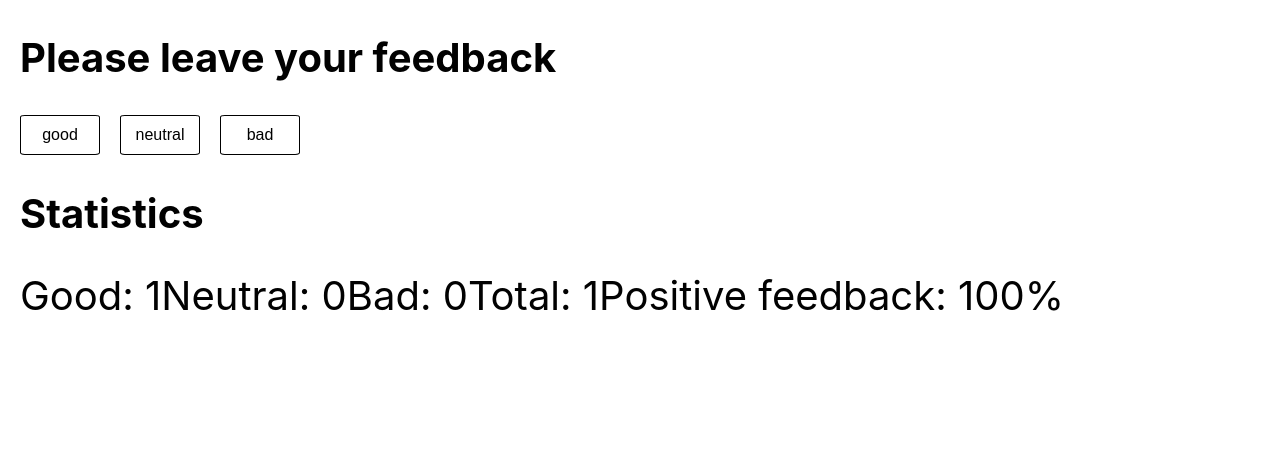
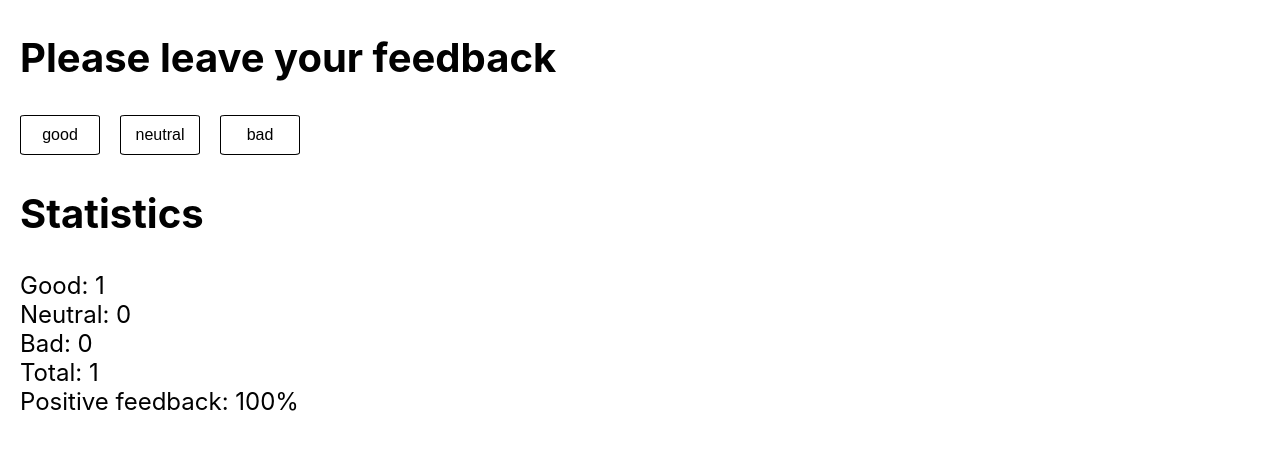
Before and after one commit to michalmazurdev/goit-react-hw-02-feedback, a React (Create React App) app: page / in a window 1280 px wide. Both pictures are taken after a click on the button "good". Shown: the top 450 px of the page. Built offline with nearby package versions, Linux system fonts and the light colour scheme.

Commit message:
styles added

```diff
--- a/src/components/Statistics/Statistics.jsx
+++ b/src/components/Statistics/Statistics.jsx
@@ -1,6 +1,6 @@
 import React from 'react';
 import PropTypes from 'prop-types';
-
+import css from './Statistics.module.css';
 export const Statistics = ({
   good,
   neutral,
@@ -9,11 +9,13 @@ export const Statistics = ({
   positivePercentage,
 }) => (
   <div>
-    <span>Good: {good}</span>
-    <span>Neutral: {neutral}</span>
-    <span>Bad: {bad}</span>
-    <span>Total: {total}</span>
-    <span>Positive feedback: {positivePercentage}%</span>
+    <span className={css.statisticsItem}>Good: {good}</span>
+    <span className={css.statisticsItem}>Neutral: {neutral}</span>
+    <span className={css.statisticsItem}>Bad: {bad}</span>
+    <span className={css.statisticsItem}>Total: {total}</span>
+    <span className={css.statisticsItem}>
+      Positive feedback: {positivePercentage}%
+    </span>
   </div>
 );
 Statistics.prpTypes = {
--- /dev/null
+++ b/src/components/Statistics/Statistics.module.css
@@ -0,0 +1,4 @@
+.statisticsItem {
+  display: block;
+  font-size: 1.5rem;
+}
```
